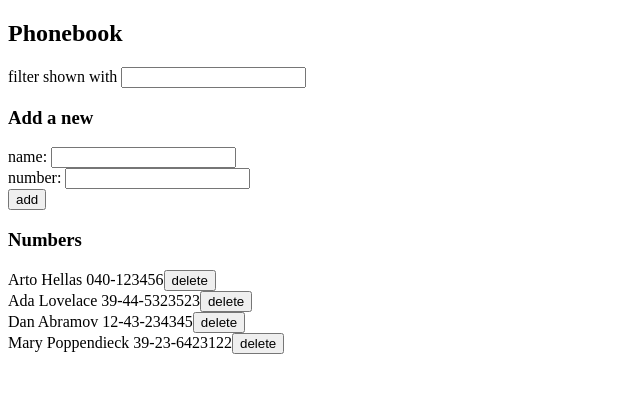
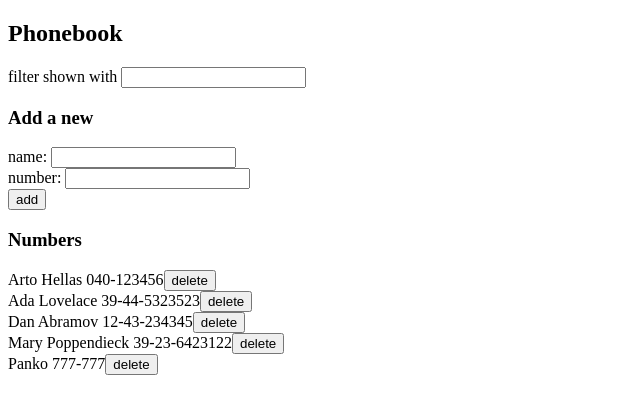
Before and after one commit to mpetkov228/full-stack-open, a React (Vite) app in the folder part2/thephonebook/: page / in a window 1280 px wide. Shown: the top 414 px of the page, without its empty margins (0-640 px from the left). Built offline with nearby package versions, Linux system fonts and the light colour scheme; data requests are answered from the project's data file; the HTML template or start-up script is replaced by a standard one.

Commit message:
Complete exercise 2.15*

```diff
--- a/part2/thephonebook/db.json
+++ b/part2/thephonebook/db.json
@@ -19,6 +19,11 @@
       "name": "Mary Poppendieck",
       "number": "39-23-6423122",
       "id": "4"
+    },
+    {
+      "name": "Panko",
+      "number": "777-777",
+      "id": "69de"
     }
   ]
 }
--- a/part2/thephonebook/src/App.jsx
+++ b/part2/thephonebook/src/App.jsx
@@ -37,7 +37,14 @@ const App = () => {
           setPersons(persons.concat(response.data));
         });
     } else {
-      alert(`${newName} is already added to the phonebook`);
+      const confirm = window.confirm(`${found.name} is already added to phonebook, replace the old number with a new one?`);
+      if (confirm) {
+        personService
+          .update(found.id, newPerson)
+          .then(response => {
+            setPersons(persons.map(p => p.id !== found.id ? p : response.data));
+          });
+      }
     }
 
     setNewName('');
--- a/part2/thephonebook/src/services/persons.js
+++ b/part2/thephonebook/src/services/persons.js
@@ -10,8 +10,12 @@ const create = newObject => {
     return axios.post(baseUrl, newObject);
 };
 
+const update = (id, newObject) => {
+    return axios.put(`${baseUrl}/${id}`, newObject);
+};
+
 const del = id => {
     return axios.delete(`${baseUrl}/${id}`);
 };
 
-export default { getAll, create, del };
+export default { getAll, create, update, del };
```
